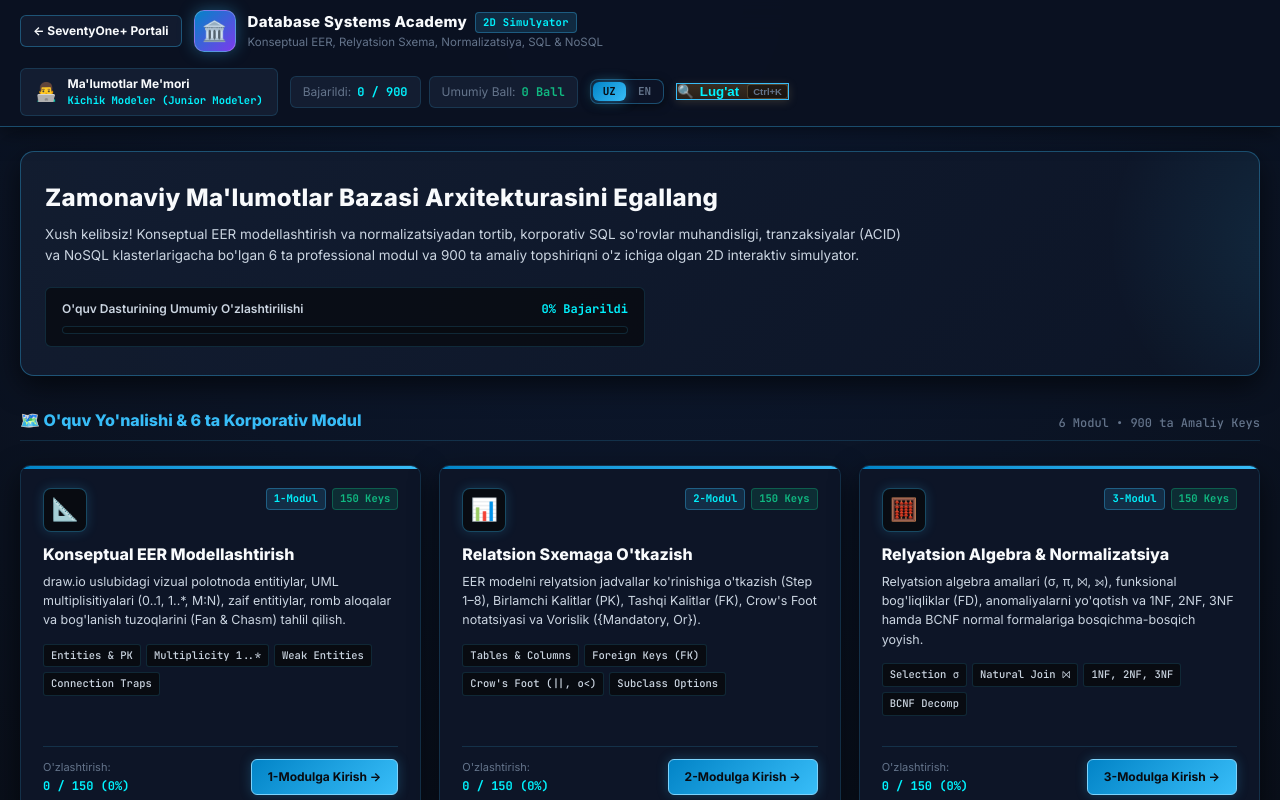
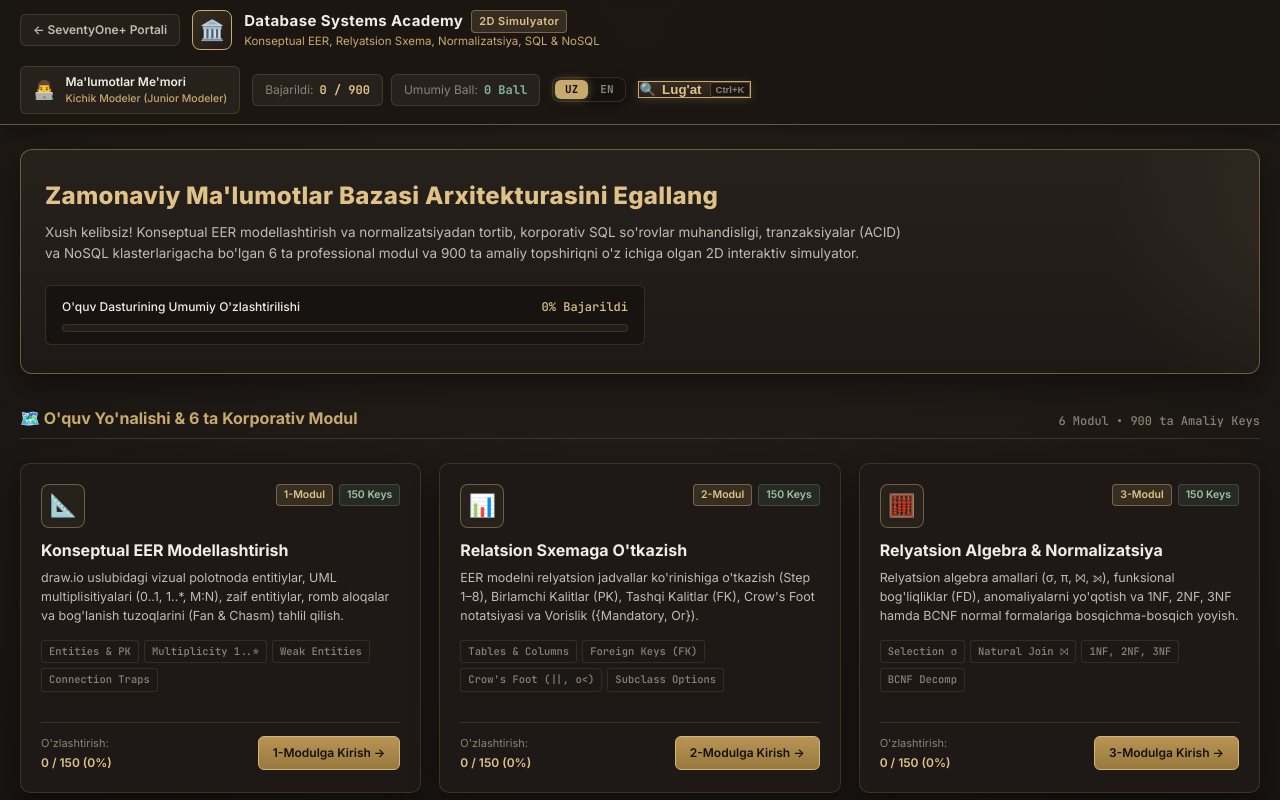
Before and after one commit to c1pheron/database-systems-academy, a plain HTML site: page ds-hub.html in a window 1280 px wide. Shown: the top 800 px of the page. Drawn offline with Linux system fonts and the light colour scheme.

Commit message:
fix(theme): restore DS luxury warm theme and overhaul main portal to carbon titanium

```diff
--- a/app.js
+++ b/app.js
@@ -47,9 +47,9 @@
 
         if (tg.enableClosingConfirmation) tg.enableClosingConfirmation();
 
-        // Obsidian Slate Header & Background colors
-        if (tg.setHeaderColor) tg.setHeaderColor("#0b1121");
-        if (tg.setBackgroundColor) tg.setBackgroundColor("#080b11");
+        // Luxury Walnut Header & Background colors
+        if (tg.setHeaderColor) tg.setHeaderColor("#1b1713");
+        if (tg.setBackgroundColor) tg.setBackgroundColor("#151210");
 
         // Grab user profile
         const user = tg.initDataUnsafe && tg.initDataUnsafe.user;
--- a/styles.css
+++ b/styles.css
@@ -1,38 +1,37 @@
 /* ============================================================================
-   DATABASE SYSTEMS ACADEMY — MASTER HUB STYLES (OBSIDIAN DEVELOPER THEME)
-   Deep Obsidian Slate (#080b11), Midnight Navy (#0f172a), High-Tech Slate (#131d31)
-   Electric Cyan (#38bdf8 / #00f2fe), Neon Emerald (#10b981), Pure White (#f8fafc)
-   Modern, ultra-sharp, high-contrast developer workspace across all 6 modules.
+   DATABASE SYSTEMS ACADEMY — MASTER HUB STYLES (LUXURY EXECUTIVE THEME)
+   Tabiiy yong'oq daraxti (Walnut #151210), Shampan Oltini (#c8a96e),
+   Tabiiy Mavrak Yashil (#5c8d73), Iliq Fil Suyagi (#f2ede4)
+   Hech qanday neon ranglar yo'q — barcha 6 ta modul yagona korporativ uslubda!
    ============================================================================ */
 
 :root {
-  --bg-deep: #080b11;
-  --bg-panel: #0d1527;
-  --bg-card: #131d31;
-  --bg-card-hover: #1c2b48;
-  --bg-hud: rgba(11, 17, 33, 0.94);
+  --bg-deep: #151210;
+  --bg-panel: #1e1916;
+  --bg-card: #27211c;
+  --bg-card-hover: #302822;
+  --bg-hud: rgba(27, 23, 19, 0.94);
 
-  --border-subtle: rgba(56, 189, 248, 0.16);
-  --border-gold: rgba(56, 189, 248, 0.35);
+  --border-subtle: rgba(200, 169, 110, 0.18);
+  --border-gold: rgba(200, 169, 110, 0.45);
 
-  --text-primary: #f8fafc;
-  --text-secondary: #cbd5e1;
-  --text-muted: #64748b;
+  --text-primary: #f2ede4;
+  --text-secondary: #c4bbb0;
+  --text-muted: #8c8276;
 
-  --accent-gold: #38bdf8;
-  --accent-gold-bright: #00f2fe;
-  --accent-sage: #10b981;
-  --accent-sage-soft: rgba(16, 185, 129, 0.18);
-  --accent-terracotta: #f43f5e;
-  --accent-amber: #f59e0b;
-  --accent-purple: #a855f7;
+  --accent-gold: #c8a96e;
+  --accent-gold-bright: #dfc288;
+  --accent-sage: #5c8d73;
+  --accent-sage-soft: rgba(92, 141, 115, 0.18);
+  --accent-terracotta: #c46d58;
+  --accent-amber: #d19a52;
 
-  --radius-lg: 14px;
+  --radius-lg: 12px;
   --radius-md: 10px;
   --radius-sm: 6px;
 
-  --shadow-luxury: 0 10px 28px rgba(0, 0, 0, 0.6);
-  --shadow-card-hover: 0 16px 36px rgba(0, 0, 0, 0.8), 0 0 20px rgba(56, 189, 248, 0.2);
+  --shadow-luxury: 0 10px 28px rgba(0, 0, 0, 0.45);
+  --shadow-card-hover: 0 16px 36px rgba(0, 0, 0, 0.65), 0 0 18px rgba(200, 169, 110, 0.15);
 }
 
 * {
@@ -43,7 +42,7 @@
 
 html, body {
   background-color: var(--bg-deep);
-  background-image: radial-gradient(circle at 50% 0%, #0d1a33 0%, #080b11 85%);
+  background-image: radial-gradient(circle at 50% 0%, #26201a 0%, #151210 75%);
   color: var(--text-primary);
   font-family: 'Inter', -apple-system, BlinkMacSystemFont, "Segoe UI", Roboto, sans-serif;
   font-size: 14px;
@@ -71,14 +70,14 @@ input, textarea, select, [contenteditable="true"] {
    ============================================================================ */
 .master-header {
   background: var(--bg-hud);
-  backdrop-filter: blur(14px);
-  -webkit-backdrop-filter: blur(14px);
+  backdrop-filter: blur(12px);
+  -webkit-backdrop-filter: blur(12px);
   border-bottom: 1px solid var(--border-gold);
   position: sticky;
   top: 0;
   z-index: 50;
   padding: 10px 20px;
-  box-shadow: 0 4px 20px rgba(0, 0, 0, 0.5);
+  box-shadow: 0 4px 16px rgba(0, 0, 0, 0.4);
 }
 
 .header-container {
@@ -98,24 +97,23 @@ input, textarea, select, [contenteditable="true"] {
 }
 
 .brand-emblem {
-  width: 42px;
-  height: 42px;
-  border-radius: 10px;
-  background: linear-gradient(135deg, #0284c7, #7c3aed);
-  border: 1px solid rgba(255, 255, 255, 0.25);
+  width: 40px;
+  height: 40px;
+  border-radius: 8px;
+  background: linear-gradient(135deg, #382c21, #211a14);
+  border: 1px solid var(--accent-gold);
   display: flex;
   align-items: center;
   justify-content: center;
   font-size: 20px;
-  color: #fff;
+  color: var(--accent-gold);
   flex-shrink: 0;
-  box-shadow: 0 0 16px rgba(56, 189, 248, 0.35);
 }
 
 .brand-title {
   font-size: 15px;
-  font-weight: 800;
-  letter-spacing: 0.3px;
+  font-weight: 700;
+  letter-spacing: 0.4px;
   color: var(--text-primary);
   display: flex;
   align-items: center;
@@ -124,25 +122,24 @@ input, textarea, select, [contenteditable="true"] {
 }
 
 .brand-badge {
-  background: rgba(56, 189, 248, 0.15);
+  background: rgba(200, 169, 110, 0.16);
   border: 1px solid var(--border-gold);
   color: var(--accent-gold-bright);
-  font-size: 10.5px;
+  font-size: 11px;
   padding: 2px 7px;
   border-radius: 4px;
-  font-family: 'JetBrains Mono', monospace;
-  font-weight: 700;
+  font-weight: 600;
 }
 
 .brand-sub {
   font-size: 11.5px;
-  color: var(--text-muted);
+  color: var(--accent-gold);
 }
 
 .hud-profile-pill {
   background: var(--bg-card);
   border: 1px solid var(--border-subtle);
-  padding: 6px 14px;
+  padding: 6px 12px;
   border-radius: var(--radius-sm);
   display: flex;
   align-items: center;
@@ -160,15 +157,14 @@ input, textarea, select, [contenteditable="true"] {
 
 .profile-name {
   font-size: 12px;
-  font-weight: 700;
+  font-weight: 600;
   color: var(--text-primary);
 }
 
 .profile-rank {
   font-size: 10.5px;
-  color: var(--accent-gold-bright);
-  font-family: 'JetBrains Mono', monospace;
-  font-weight: 600;
+  color: var(--accent-gold);
+  font-weight: 500;
 }
 
 .header-stats {
@@ -203,16 +199,16 @@ input, textarea, select, [contenteditable="true"] {
 }
 
 .stat-chip .val.sage {
-  color: var(--accent-sage);
+  color: #84b89c;
 }
 
 /* Back Navigation Button */
 .btn-back-hub, .btn-back {
-  background: rgba(19, 29, 49, 0.9) !important;
-  border: 1px solid var(--border-gold) !important;
-  color: var(--text-primary) !important;
+  background: rgba(39, 33, 28, 0.85) !important;
+  border: 1px solid var(--border-subtle) !important;
+  color: var(--text-secondary) !important;
   font-size: 12px !important;
-  font-weight: 700 !important;
+  font-weight: 600 !important;
   padding: 6px 12px !important;
   border-radius: var(--radius-sm) !important;
   text-decoration: none !important;
@@ -224,9 +220,10 @@ input, textarea, select, [contenteditable="true"] {
 }
 
 .btn-back-hub:hover, .btn-back:hover {
-  background: rgba(56, 189, 248, 0.2) !important;
-  border-color: var(--accent-gold-bright) !important;
-  box-shadow: 0 0 12px rgba(56, 189, 248, 0.35) !important;
+  background: rgba(48, 40, 34, 0.95) !important;
+  border-color: var(--accent-gold) !important;
+  color: var(--accent-gold-bright) !important;
+  box-shadow: 0 0 12px rgba(200, 169, 110, 0.2) !important;
 }
 
 /* ============================================================================
@@ -235,12 +232,12 @@ input, textarea, select, [contenteditable="true"] {
 .lang-switch-box {
   display: inline-flex;
   align-items: center;
-  background: rgba(13, 21, 39, 0.95);
-  border: 1px solid var(--border-gold);
+  background: rgba(21, 18, 16, 0.95);
+  border: 1px solid var(--border-subtle);
   border-radius: 8px;
   padding: 2px;
   gap: 2px;
-  box-shadow: 0 2px 8px rgba(0, 0, 0, 0.5);
+  box-shadow: 0 2px 8px rgba(0, 0, 0, 0.4);
 }
 
 .btn-lang {
@@ -262,14 +259,14 @@ input, textarea, select, [contenteditable="true"] {
 
 .btn-lang:hover {
   color: var(--text-primary);
-  background: rgba(255, 255, 255, 0.08);
+  background: rgba(255, 255, 255, 0.05);
 }
 
 .btn-lang.active {
-  background: linear-gradient(135deg, #0284c7, #38bdf8);
-  color: #080b11 !important;
+  background: var(--accent-gold);
+  color: #120e0b !important;
   font-weight: 800;
-  box-shadow: 0 0 12px rgba(56, 189, 248, 0.5);
+  box-shadow: 0 0 10px rgba(200, 169, 110, 0.45);
 }
 
 /* ============================================================================
@@ -287,7 +284,7 @@ input, textarea, select, [contenteditable="true"] {
 
 /* HERO SECTION */
 .hero-banner {
-  background: linear-gradient(135deg, rgba(19, 29, 49, 0.95) 0%, rgba(13, 21, 39, 0.95) 100%);
+  background: linear-gradient(180deg, #27211c 0%, #1e1916 100%);
   border: 1px solid var(--border-gold);
   border-radius: var(--radius-lg);
   padding: 28px 24px;
@@ -303,19 +300,16 @@ input, textarea, select, [contenteditable="true"] {
   right: -20%;
   width: 400px;
   height: 400px;
-  background: radial-gradient(circle, rgba(56, 189, 248, 0.12) 0%, transparent 70%);
+  background: radial-gradient(circle, rgba(200, 169, 110, 0.08) 0%, transparent 70%);
   pointer-events: none;
 }
 
 .hero-title {
   font-size: 24px;
   font-weight: 800;
-  color: var(--text-primary);
+  color: var(--accent-gold-bright);
   letter-spacing: 0.3px;
   margin-bottom: 8px;
-  display: flex;
-  align-items: center;
-  gap: 10px;
 }
 
 .hero-desc {
@@ -327,7 +321,7 @@ input, textarea, select, [contenteditable="true"] {
 }
 
 .hero-progress-box {
-  background: rgba(8, 11, 17, 0.8);
+  background: #171311;
   border: 1px solid var(--border-subtle);
   border-radius: var(--radius-sm);
   padding: 12px 16px;
@@ -342,17 +336,16 @@ input, textarea, select, [contenteditable="true"] {
   justify-content: space-between;
   align-items: center;
   font-size: 12px;
-  font-weight: 600;
-  color: var(--text-secondary);
+  font-weight: 500;
 }
 
 .progress-track {
   width: 100%;
   height: 8px;
-  background: #080b11;
+  background: #241e19;
   border-radius: 99px;
   overflow: hidden;
-  border: 1px solid var(--border-subtle);
+  border: 1px solid rgba(200, 169, 110, 0.15);
 }
 
 .progress-bar-fill {
@@ -374,7 +367,7 @@ input, textarea, select, [contenteditable="true"] {
 
 .section-title {
   font-size: 16px;
-  font-weight: 800;
+  font-weight: 700;
   color: var(--accent-gold);
   display: flex;
   align-items: center;
@@ -382,7 +375,7 @@ input, textarea, select, [contenteditable="true"] {
 }
 
 /* ============================================================================
-   6 MODULES GRID (OBSIDIAN CARDS)
+   6 MODULES GRID (WARM LUXURY CARDS)
    ============================================================================ */
 .modules-grid {
   display: grid;
@@ -394,7 +387,7 @@ input, textarea, select, [contenteditable="true"] {
   background: var(--bg-panel);
   border: 1px solid var(--border-subtle);
   border-radius: var(--radius-md);
-  padding: 22px;
+  padding: 20px;
   box-shadow: var(--shadow-luxury);
   transition: all 0.25s ease;
   display: flex;
@@ -403,16 +396,6 @@ input, textarea, select, [contenteditable="true"] {
   gap: 16px;
   position: relative;
   overflow: hidden;
-}
-
-.module-card::before {
-  content: "";
-  position: absolute;
-  top: 0;
-  left: 0;
-  right: 0;
-  height: 3px;
-  background: linear-gradient(90deg, #0284c7, #38bdf8);
 }
 
 .module-card:hover {
@@ -434,14 +417,13 @@ input, textarea, select, [contenteditable="true"] {
   width: 44px;
   height: 44px;
   border-radius: 8px;
-  background: #080b11;
+  background: #27211c;
   border: 1px solid var(--border-gold);
   display: flex;
   align-items: center;
   justify-content: center;
   font-size: 22px;
   flex-shrink: 0;
-  box-shadow: 0 0 12px rgba(56, 189, 248, 0.2);
 }
 
 .module-badges {
@@ -455,25 +437,24 @@ input, textarea, select, [contenteditable="true"] {
   font-size: 10.5px;
   padding: 2px 7px;
   border-radius: 4px;
-  font-weight: 700;
-  font-family: 'JetBrains Mono', monospace;
+  font-weight: 600;
 }
 
 .badge-week {
-  background: rgba(56, 189, 248, 0.15);
+  background: rgba(200, 169, 110, 0.15);
   border: 1px solid var(--border-gold);
   color: var(--accent-gold-bright);
 }
 
 .badge-count {
-  background: rgba(16, 185, 129, 0.15);
-  border: 1px solid rgba(16, 185, 129, 0.35);
-  color: var(--accent-sage);
+  background: rgba(92, 141, 115, 0.15);
+  border: 1px solid rgba(92, 141, 115, 0.35);
+  color: #9ec4a5;
 }
 
 .module-card-title {
   font-size: 16px;
-  font-weight: 800;
+  font-weight: 700;
   color: var(--text-primary);
   margin-bottom: 6px;
   line-height: 1.35;
@@ -494,9 +475,9 @@ input, textarea, select, [contenteditable="true"] {
 }
 
 .topic-chip {
-  background: #080b11;
-  border: 1px solid var(--border-subtle);
-  color: var(--text-secondary);
+  background: #1c1815;
+  border: 1px solid rgba(200, 169, 110, 0.14);
+  color: var(--text-muted);
   font-size: 10.5px;
   padding: 3px 7px;
   border-radius: 3px;
@@ -524,32 +505,28 @@ input, textarea, select, [contenteditable="true"] {
 
 .module-stat-val {
   font-size: 12px;
-  font-weight: 700;
+  font-weight: 600;
   color: var(--accent-gold-bright);
-  font-family: 'JetBrains Mono', monospace;
 }
 
 .btn-launch {
-  background: linear-gradient(135deg, #0284c7, #38bdf8);
-  color: #080b11;
-  border: 1px solid #7dd3fc;
-  font-weight: 700;
-  padding: 8px 16px;
+  background: linear-gradient(180deg, #b89555 0%, #99783d 100%);
+  color: #14110e;
+  border: 1px solid #d4b67b;
+  font-weight: 600;
+  padding: 7px 14px;
   border-radius: var(--radius-sm);
   font-size: 12px;
   text-decoration: none;
   display: inline-flex;
   align-items: center;
   gap: 6px;
-  transition: all 0.2s ease;
-  box-shadow: 0 0 12px rgba(56, 189, 248, 0.25);
+  transition: all 0.18s ease;
 }
 
 .btn-launch:hover {
-  background: #38bdf8;
-  color: #080b11;
-  box-shadow: 0 0 16px rgba(56, 189, 248, 0.5);
-  transform: translateY(-1px);
+  background: linear-gradient(180deg, #c9a664 0%, #ab8849 100%);
+  color: #0f0c0a;
 }
 
 /* ============================================================================
@@ -582,7 +559,7 @@ input, textarea, select, [contenteditable="true"] {
 
 .career-card.current {
   border-color: var(--accent-gold);
-  background: rgba(56, 189, 248, 0.08);
+  background: rgba(200, 169, 110, 0.08);
 }
 
 .career-rank-title {
```
Also changed, not shown: index.html (+22 -22 lines).
